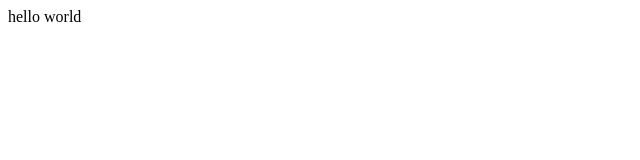
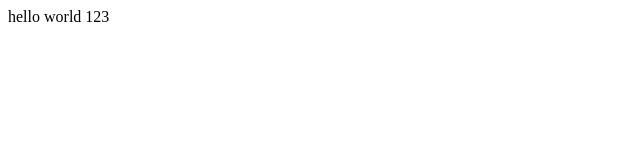
Before and after one commit to hungknorton/ReactJS, a plain HTML site: page buoi3/index.html in a window 1280 px wide. Shown: the full height of the page, 0-640 px from the left. Drawn offline with Linux system fonts and the light colour scheme.

Commit message:
Add some text

```diff
--- a/buoi3/index.html
+++ b/buoi3/index.html
@@ -7,6 +7,6 @@
     <title>Document</title>
   </head>
   <body>
-    hello world
+    hello world 123
   </body>
 </html>
```
